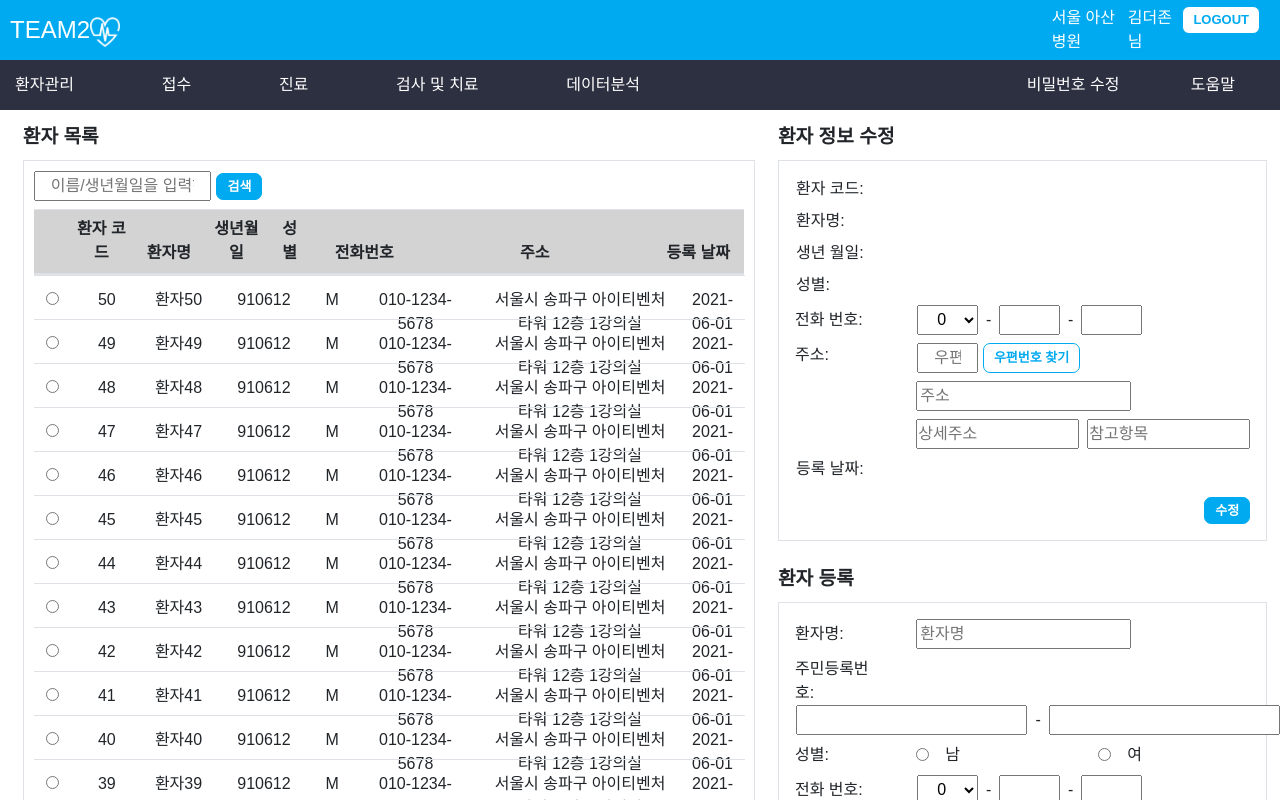
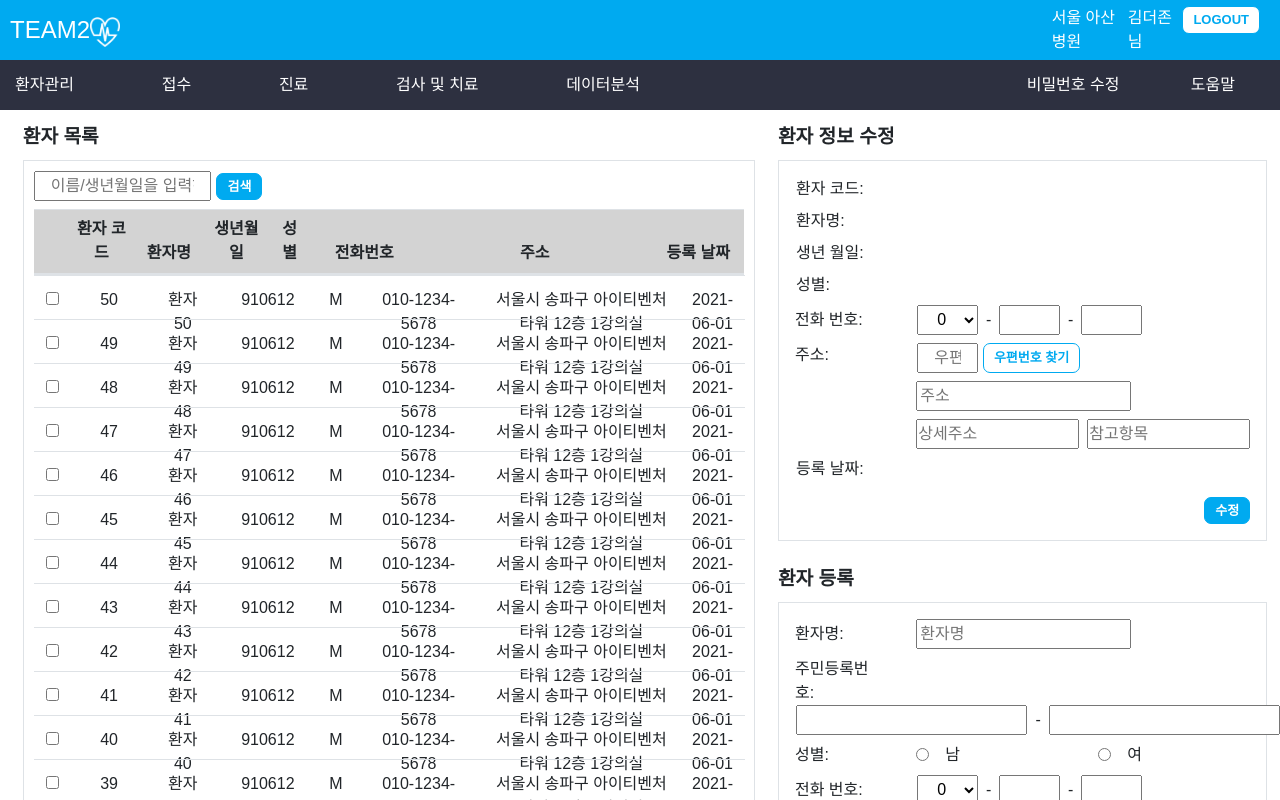
Before and after one commit to JongHyun94/Final_Team2_FrontEnd, a React (Create React App) app: page /Patient in a window 1280 px wide. Shown: the top 800 px of the page. Built offline with nearby package versions, Linux system fonts and the light colour scheme.

Commit message:
[update]환자 목록 checkbox 수정

```diff
--- a/src/views/Patient/AddressModal.css
+++ b/src/views/Patient/AddressModal.css
@@ -25,6 +25,7 @@
   padding: 16px;
   border-bottom: 1px solid #dee2e6;
   border-top: 1px solid #dee2e6;
+  height: 1800px;
 }
 .patientModal > .modal.openModal {
   display: flex;
--- a/src/views/Patient/PatientList.js
+++ b/src/views/Patient/PatientList.js
@@ -6,7 +6,7 @@ import PatientContext from "./PatientContext";
 function getPatientList() {
   const patients = [];
   for (var i = 50; i >= 1; i--) {
-    patients.push({patientCheck: "false", patientId: i, patientName: "환자"+i, patientSsn: "910612", patientSex: "M", patientTel: "010-1234-5678", paritentAddress: "서울시 송파구 아이티벤처타워 12층 1강의실", patientRegDate: "2021-06-01"})
+    patients.push({patientId: i, patientName: "환자"+i, patientSsn: "910612", patientSex: "M", patientTel: "010-1234-5678", paritentAddress: "서울시 송파구 아이티벤처타워 12층 1강의실", patientRegDate: "2021-06-01"})
   }
   return patients;
 }
@@ -29,6 +29,9 @@ function PatientList(props) {
   // 검색 상태
   const [keyword, setKeyword] = useState("");
 
+  // 환자 코드 비교를 위한 상태
+  const [id, setId] = useState("");
+
   // const patientContext = useContext(PatientContext);
 
   const handleChange = (event) => {
@@ -45,7 +48,7 @@ function PatientList(props) {
 
   // 환자 선택
   const handleClick = (patientId) => {
-    console.log(patientId);
+    setId(patientId);
     props.changeId(patientId);
     // setPatientId(patientId);
     // patientContext.setPatientId(patientId);
@@ -54,8 +57,8 @@ function PatientList(props) {
   const rowRenderer = ({index, key, style}) => {
     return (
       <tr key={key} style={style} onClick={() => handleClick(patients[index].patientId)}>
-        <td key={patients.patientId}><input type="radio" name="patientCheck" value={patient.patientCheck} width={50}></input></td>
-        <td width={100}>{patients[index].patientId}</td>
+        <td key={patients.patientId}><input type="checkbox" name="patientCheck" checked={id === patients[index].patientId? true : false} width={50} readOnly></input></td>
+        <td width={110}>{patients[index].patientId}</td>
         <td width={100}>{patients[index].patientName}</td>
         <td width={120}>{patients[index].patientSsn}</td>
         <td>{patients[index].patientSex}</td>
```
